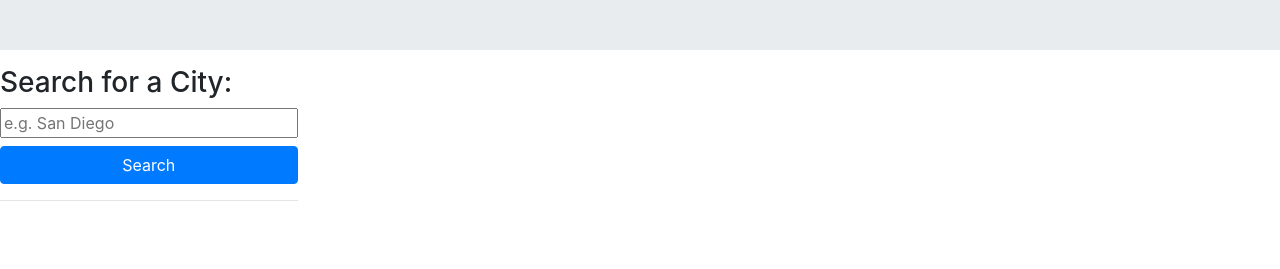
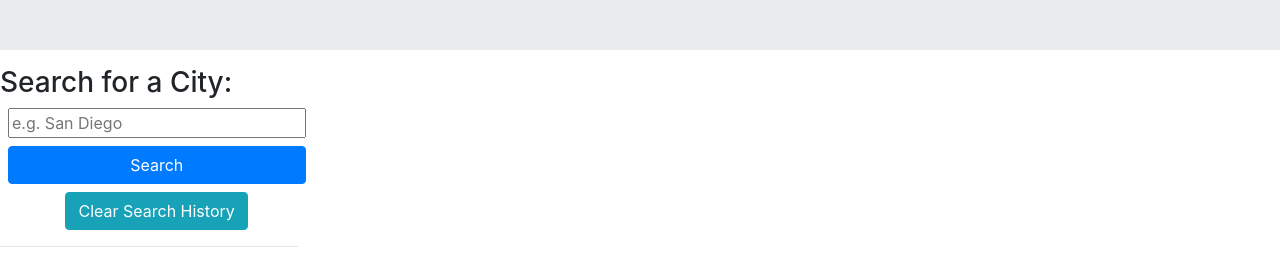
Before and after one commit to bdilollo/weather-dashboard, a plain HTML site: page index.html in a window 1280 px wide. Shown: the part 153-422 px from the top of the page. Drawn offline with nearby package versions, Linux system fonts and the light colour scheme.

Commit message:
added clear search history button + minor aesthetic tweaks

```diff
--- a/assets/script.js
+++ b/assets/script.js
@@ -3,6 +3,7 @@ var searchBtnEl = $('#search-btn');
 var searchHistoryEl = $('#search-history');
 var todayWeatherEl = $('#today-weather');
 var fiveDayForecastEl = $('#five-day-forecast');
+var clearHistoryBtn = $('#clear-history')
 var storedHistory;
 
 
@@ -59,7 +60,6 @@ function renderTodayWeather(data) {
 
 
 function fetchForecast(data) {
-    // console.log(data);
     var requestURL = 'https://api.openweathermap.org/data/2.5/forecast?lat='+data.coord.lat+'&lon='+data.coord.lon+'&units=imperial&appid=c6a780b0ebe365a1307713c838e67424';
     console.log(requestURL);
     $.ajax({
@@ -123,3 +123,7 @@ searchBtnEl.on('click', fetchData);
 searchHistoryEl.on('click', '.recent-search', function() {
     fetchData(event);
 });
+clearHistoryBtn.on('click', function() {
+    localStorage.clear();
+    searchHistoryEl.empty();
+});
--- a/assets/style.css
+++ b/assets/style.css
@@ -5,6 +5,11 @@
 #main-content {
    width: 100%;
    margin-left: 5px;
+}
+
+#clear-history {
+    position: relative;
+    left: 22%;
 }
 
 #today-weather h3 {
--- a/index.html
+++ b/index.html
@@ -23,8 +23,9 @@
         <div class="row ">
             <section class="col-3 ">
                 <h3>Search for a City:</h3>
-                <input  id="search-input" class="w-100" placeholder="e.g. San Diego">
-                <button class="btn btn-primary btn-block my-2" id="search-btn">Search</button>
+                <input  id="search-input" class="w-100 mx-2" placeholder="e.g. San Diego">
+                <button class="btn btn-primary btn-block my-2 mx-2" id="search-btn">Search</button>
+                <button class="btn btn-info" id="clear-history">Clear Search History</button>
                 <hr/>
                 <div id="search-history"></div>
             </section>
```
